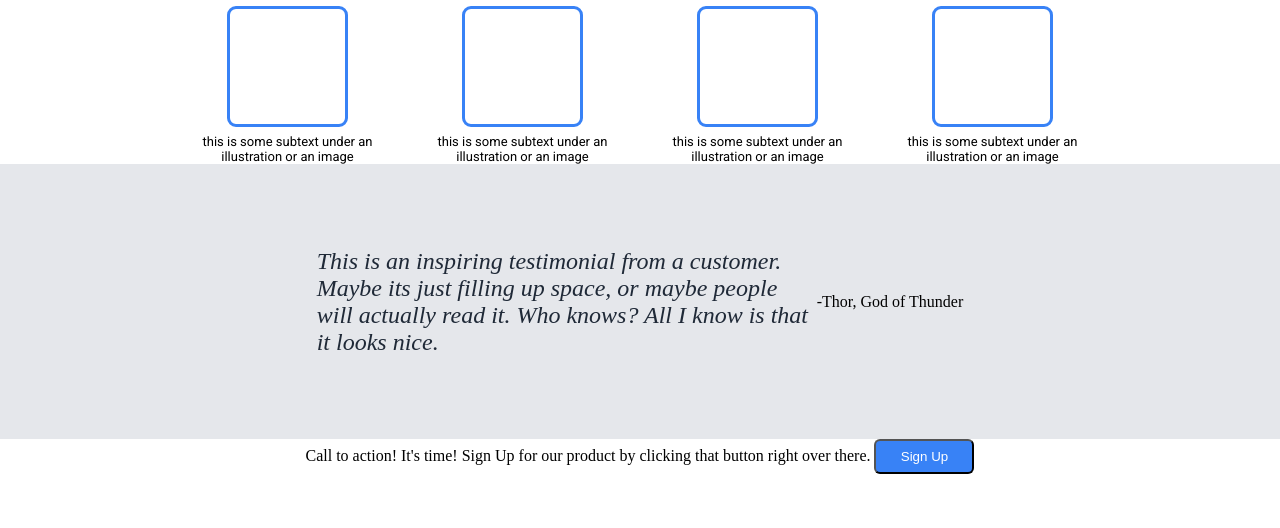
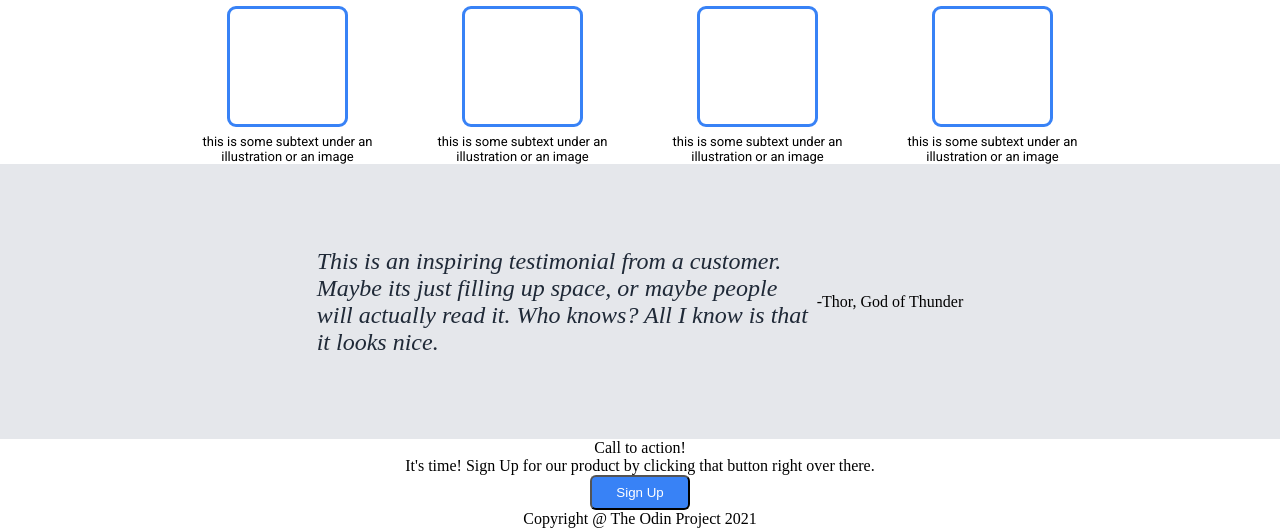
Before and after one commit to BonaOQuinn/Landing-Page, a plain HTML site: page index.html in a window 1280 px wide. Shown: the part 519-1047 px from the top of the page. Before the commit the page ends 993 px from the top, so only its background shows below. Drawn offline with Linux system fonts and the light colour scheme.

Commit message:
Call to action / footer update
I added the correct containers needed to get desired output.

```diff
--- a/index.html
+++ b/index.html
@@ -65,16 +65,27 @@
             <div class="testi">
                 <em>This is an inspiring testimonial from a customer. Maybe its just filling up space, or maybe people will actually read it. Who knows? All I know is that it looks nice.</em>
             </div>
-            <div>-Thor, God of Thunder</div>
+            <div class="sig">
+                <div>-Thor, God of Thunder</div>
+            </div>
         </div>
 
+
         <!--this is section #4-->
-        <div>
-            <div>
-                Call to action! It's time! Sign Up for our product by clicking that button right over there.
+        <div class="section-four">
+            <div class="cta-section">
+                <div class="cta-text">
+                <div class="cta">Call to action!</div>
+                <div class="cta-subtext">It's time! Sign Up for our product by clicking that button right over there.</div>
+                </div>
+                <div class="cta-button">
                 <button>Sign Up</button>
+                </div>
             </div>
+        </div>
 
+        <div class="footer">
+            Copyright @ The Odin Project 2021
         </div>
     </body>
 </html>
```
